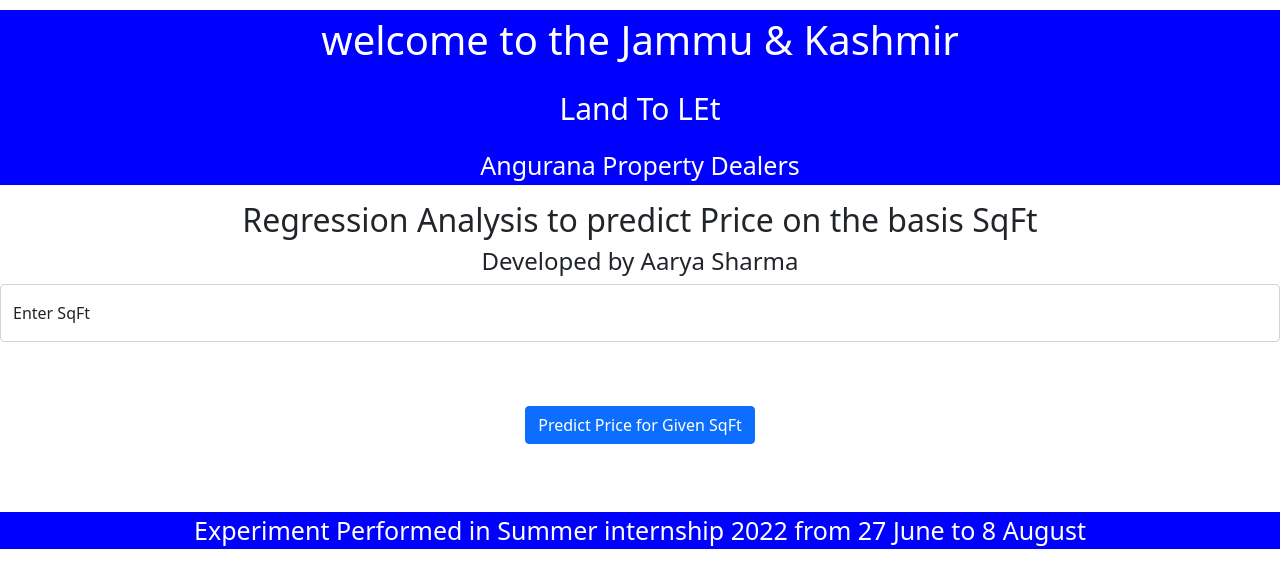
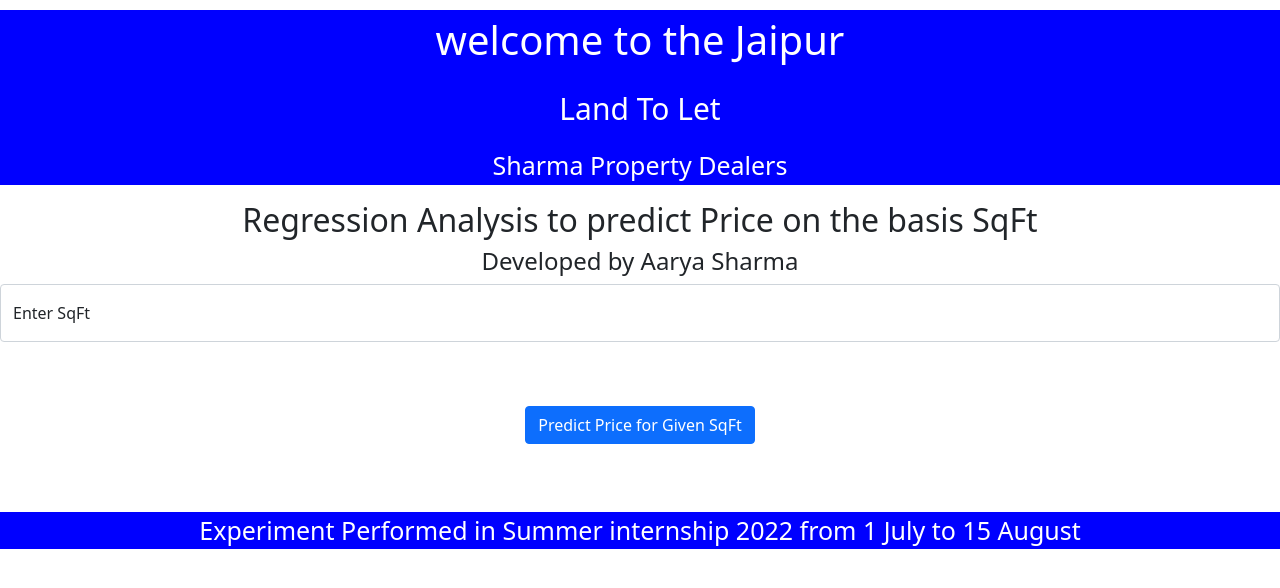
Before and after one commit to aaryasharma257/linear-regression-assignment, a Flask app: page / in a window 1280 px wide. Shown: the top 588 px of the page. Run offline with Flask 2, Linux system fonts and the light colour scheme; parts of the project's set-up code (start-up, migrations or seed data) failed here and were passed over.

Commit message:
Update index.html

```diff
--- a/templates/index.html
+++ b/templates/index.html
@@ -27,9 +27,9 @@ div {text-align: center;}
 <div class="clearfix">
 
 <div class="col-md-12">
-<center><p style="font-size:40px;color:white;margin-top:10px;"> welcome to the Jammu & Kashmir</p></center>
-<center><p style="font-size:30px;color:white;margin-top:10px;">Land To LEt</p></center>
-<center><p style="font-size:25px;color:white;margin-top:10px;">Angurana Property Dealers</p></center>
+<center><p style="font-size:40px;color:white;margin-top:10px;"> welcome to the Jaipur</p></center>
+<center><p style="font-size:30px;color:white;margin-top:10px;">Land To Let</p></center>
+<center><p style="font-size:25px;color:white;margin-top:10px;">Sharma Property Dealers</p></center>
 </div>
 </div>
 </div>
@@ -59,7 +59,7 @@ div {text-align: center;}
 <div class="clearfix">
 
 <div class="col-md-12">
- <center><p style="font-size:25px;color:white;margin-top:20px;">Experiment Performed in Summer internship 2022 from 27 June to 8 August </p></center>
+ <center><p style="font-size:25px;color:white;margin-top:20px;">Experiment Performed in Summer internship 2022 from 1 July to 15 August </p></center>
 </div>
 </div>
 </div>
```
